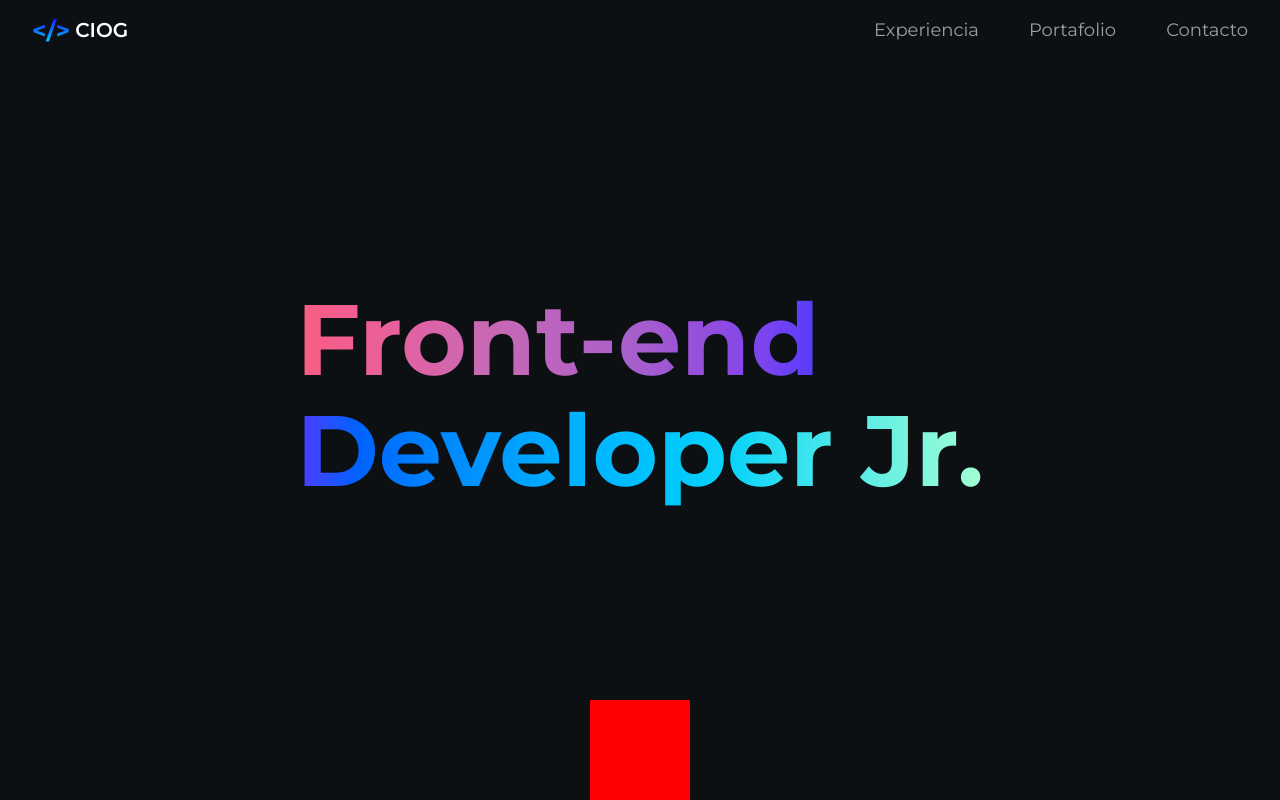
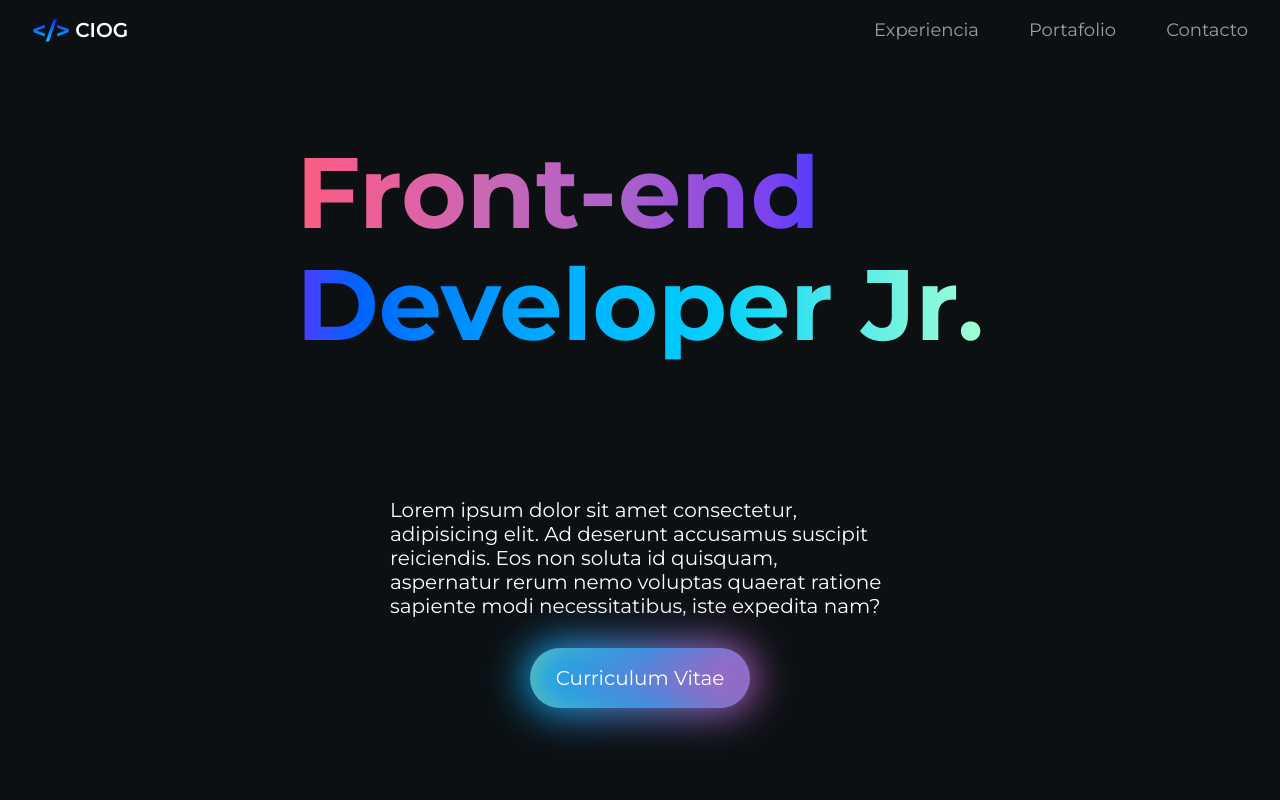
Before and after one commit to CIOG2/Portafolio, a Next.js app: page / in a window 1280 px wide. Built offline with nearby package versions, Linux system fonts and the light colour scheme.

Commit message:
Feat: new button that redirects to cv

```diff
--- a/Components/Header/DescriptionContent/index.tsx
+++ b/Components/Header/DescriptionContent/index.tsx
@@ -2,8 +2,24 @@ import Styles from './styles.module.scss';
 
 const DescriptionContent = () => {
     return(
-        <section className={Styles.hola}>
-
+        <section className={Styles['section']}>
+            <div className={Styles['section__container']}>
+                <p className={Styles['section__container--description']}>
+                    Lorem ipsum dolor sit amet consectetur, adipisicing elit. Ad deserunt accusamus suscipit
+                    reiciendis. Eos non soluta id quisquam, aspernatur rerum nemo voluptas quaerat ratione
+                    sapiente modi necessitatibus, iste expedita nam?
+                </p>
+            </div>
+            <div className={Styles['section__container']}>
+                <a
+                    className={Styles['section__container--button']}
+                    rel="noopener noreferrer"
+                    target = "_blank"
+                    href="https://drive.google.com/file/d/1KKdpfGbNIeLbHcgbchKrMalt7wD0JFvM/view?usp=sharing"
+                  >
+                    Curriculum Vitae
+                </a>
+            </div>
         </section>
         )
     }
--- a/Components/Header/DescriptionContent/styles.module.scss
+++ b/Components/Header/DescriptionContent/styles.module.scss
@@ -1,5 +1,89 @@
-.hola{
-    background-color: red;
-    width: 100px;
-    height: 100px;
+.section{
+    display: flex;
+    justify-content: center;
+    align-items: center;
+    flex-direction: column;
+    width: 100%;
+    height: auto;
 }
+
+.section__container{
+    position: relative;
+    display: flex;
+    justify-content: center;
+    align-items: center;
+    width: 100%;
+    height: auto;
+
+    max-width: 500px;
+    margin: 30px;
+}
+
+.section__container--description{
+    font-size: 2rem;
+}
+
+
+
+// .section__container--button{
+//     width: 220px;
+//     height: 70px;
+//     font-size: 2rem;
+//     font-weight: 500;
+//     color: var(--text-white);
+//     border: none;
+//     border-radius: 50px;
+//     background-image: linear-gradient(to left, #7484fd, #b574e6, #dc64c7, #f35ba2, #fa5d7e);
+//     box-shadow: 0px 0px 20px 0px #fa5d7e96;
+//     cursor: pointer;
+// }
+
+
+.section__container--button {
+    /* From uiverse.io by @kirzin */
+    display: flex;
+    justify-content: center;
+    align-items: center;
+    position: absolute;
+    width: 220px;
+    height: 60px;
+    font-size: 2rem;
+    color: #fff;
+    border: none;
+    border-radius: 50px;
+    background: linear-gradient(90deg,#03a9f4,#f441a5,#ffeb3b,#03a9f4);
+    background-size: 300%;
+    z-index: 1;
+    user-select: none;
+    animation: animation 16s linear infinite;
+
+
+    &:before {
+        content: '';
+        position: absolute;
+        top: -5px;
+        left: -5px;
+        right: -5px;
+        bottom: -5px;
+        z-index: -1;
+        background: linear-gradient(90deg,#03a9f4,#f441a5,#ffeb3b,#03a9f4);
+        background-size: 400%;
+        border-radius: 35px;
+        transition: 1s;
+        filter: blur(20px);
+    }
+}
+
+
+
+@keyframes animation {
+    0% {
+        background-position: 0%;
+    }
+    50% {
+        background-position: 400%;
+    }
+    100% {
+        background-position: 0%;
+    }
+}
--- a/Components/Header/Title/styles.module.scss
+++ b/Components/Header/Title/styles.module.scss
@@ -15,7 +15,6 @@
 }
 
 .title{
-    margin-top: 100px;
     line-height: 4rem;
 }
 
@@ -93,7 +92,6 @@
     }
 
     .title{
-        margin-top: 60px;
         line-height: 8rem;
     }
 
--- a/Components/Header/index.tsx
+++ b/Components/Header/index.tsx
@@ -5,10 +5,12 @@ import DescriptionContent from './DescriptionContent';
 
 const Header = () => {
     return(
-        <header className={Styles.header}>
+        <header className={Styles['header']}>
             <NavBar/>
-            <Title/>
-            <DescriptionContent/>
+            <section className={Styles['header__section']}>
+                <Title/>
+                <DescriptionContent/>
+            </section>
         </header>
         )
     }
--- a/Components/Header/styles.module.scss
+++ b/Components/Header/styles.module.scss
@@ -9,3 +9,12 @@
     min-height: 450px;
     max-height: 1000px;
 }
+
+.header__section{
+    display: flex;
+    justify-content: space-evenly;
+    align-items: center;
+    flex-direction: column;
+    width: 100%;
+    height: 100%;
+}
```
